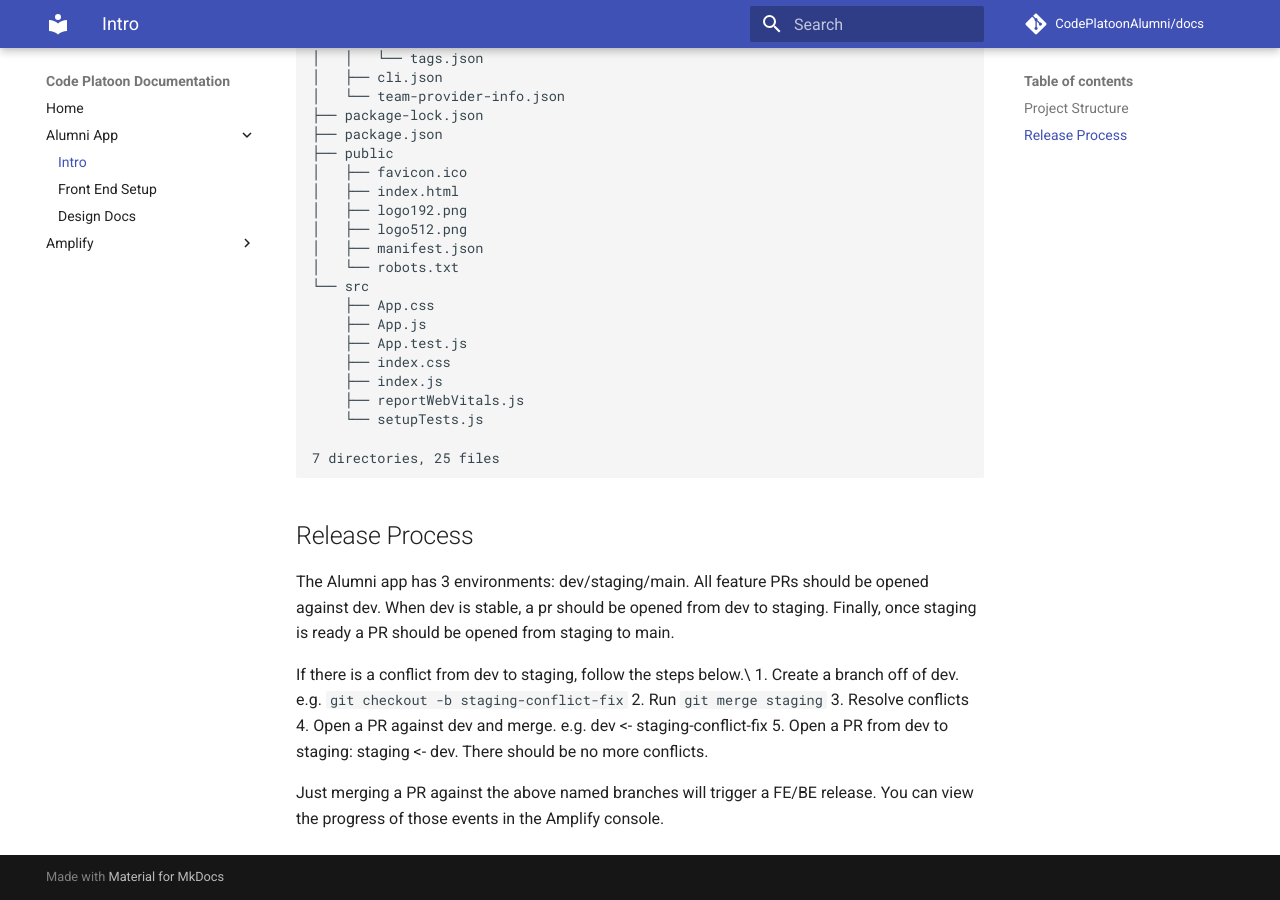
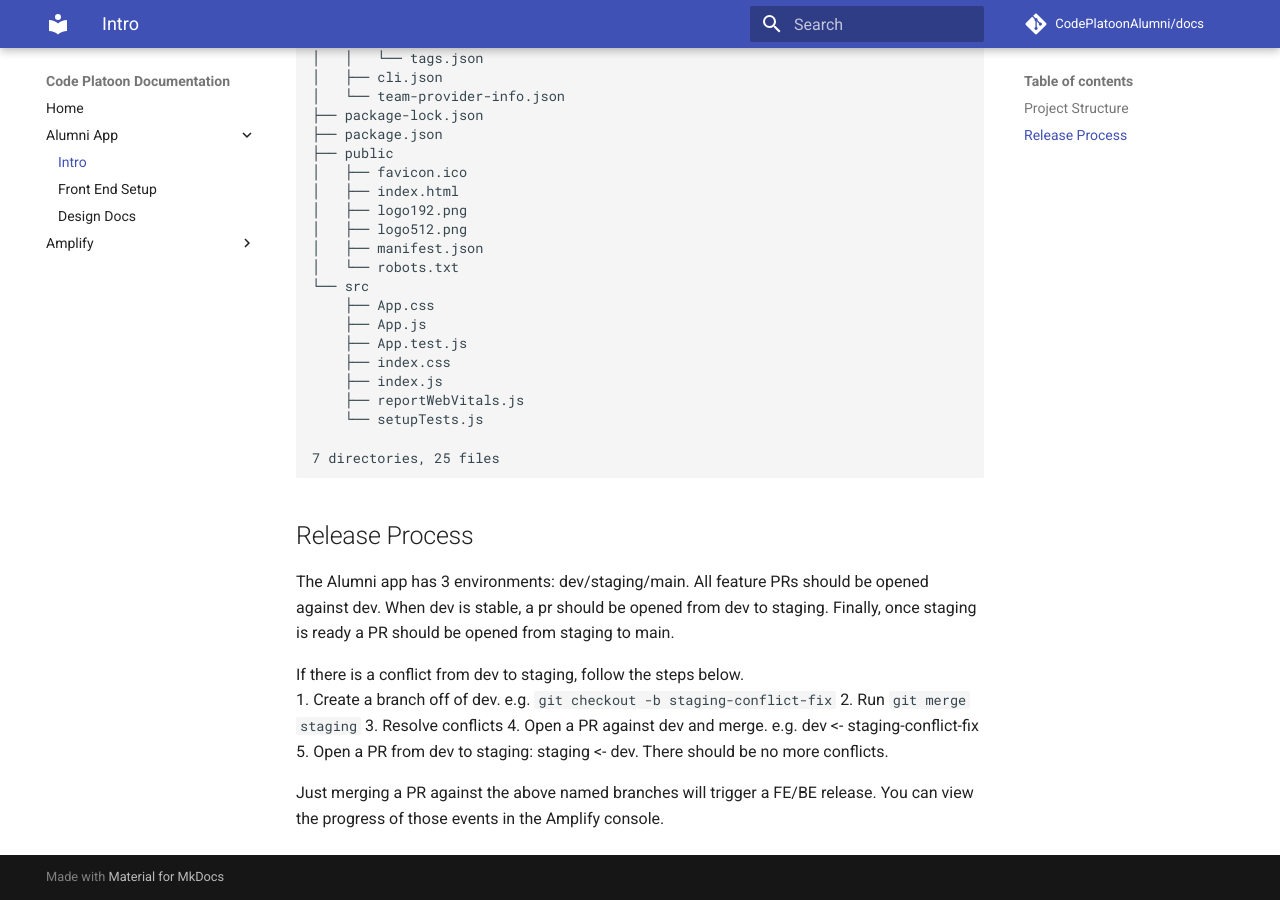
Before and after one commit to CodePlatoonAlumni/docs, an MkDocs documentation site: the page built from docs/alumni_app/index.md, in a window 1280 px wide and 900 px high, scrolled down 636 px. Built offline with MkDocs 1.6.1 and Material for MkDocs 9.7.7, drawn with Linux system fonts in a browser that asks for light colours; comment, search, counter and statistics services are not loaded.

```diff
--- a/docs/alumni_app/index.md
+++ b/docs/alumni_app/index.md
@@ -52,7 +52,7 @@ You can find the project source code [here](https://github.com/CodePlatoonAlumni
 
 The Alumni app has 3 environments: dev/staging/main. All feature PRs should be opened against dev. When dev is stable, a pr should be opened from dev to staging. Finally, once staging is ready a PR should be opened from staging to main.
 
-If there is a conflict from dev to staging, follow the steps below.\
+If there is a conflict from dev to staging, follow the steps below.
 1. Create a branch off of dev. e.g. `git checkout -b staging-conflict-fix`
 2. Run `git merge staging`
 3. Resolve conflicts
```
